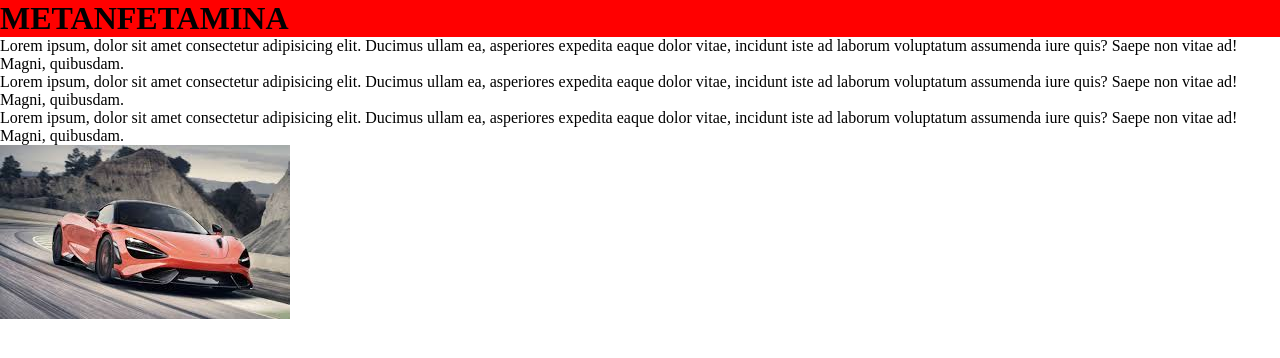
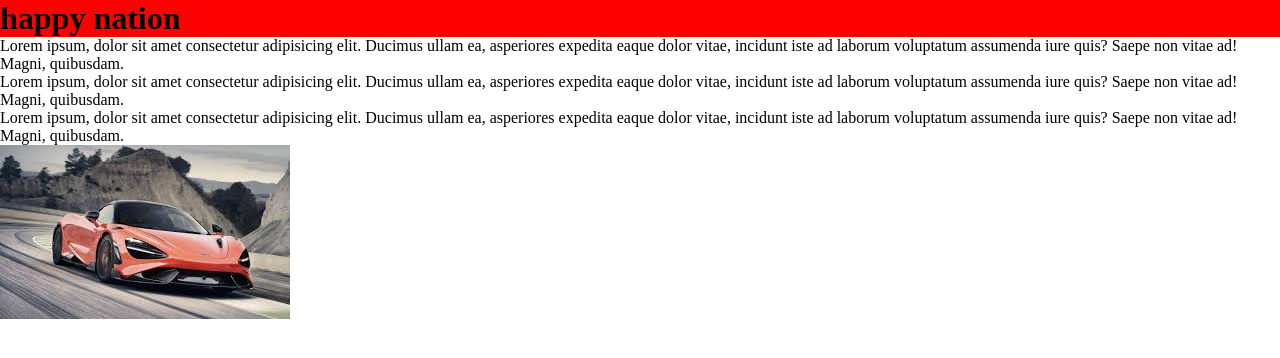
Before and after one commit to vitor1756/aula, a plain HTML site: page index.html in a window 1280 px wide. Drawn offline with Linux system fonts and the light colour scheme.

Commit message:
Update index.html

```diff
--- a/index.html
+++ b/index.html
@@ -9,7 +9,7 @@
     <link rel="stylesheet" href="/main.css">
 </head>
 <body>
-    <h1>METANFETAMINA</h1>
+    <h1>happy nation</h1>
 
     <p>Lorem ipsum, dolor sit amet consectetur adipisicing elit. Ducimus ullam ea, asperiores expedita eaque dolor vitae, incidunt iste ad laborum voluptatum assumenda iure quis? Saepe non vitae ad! Magni, quibusdam.</p>
 
```
